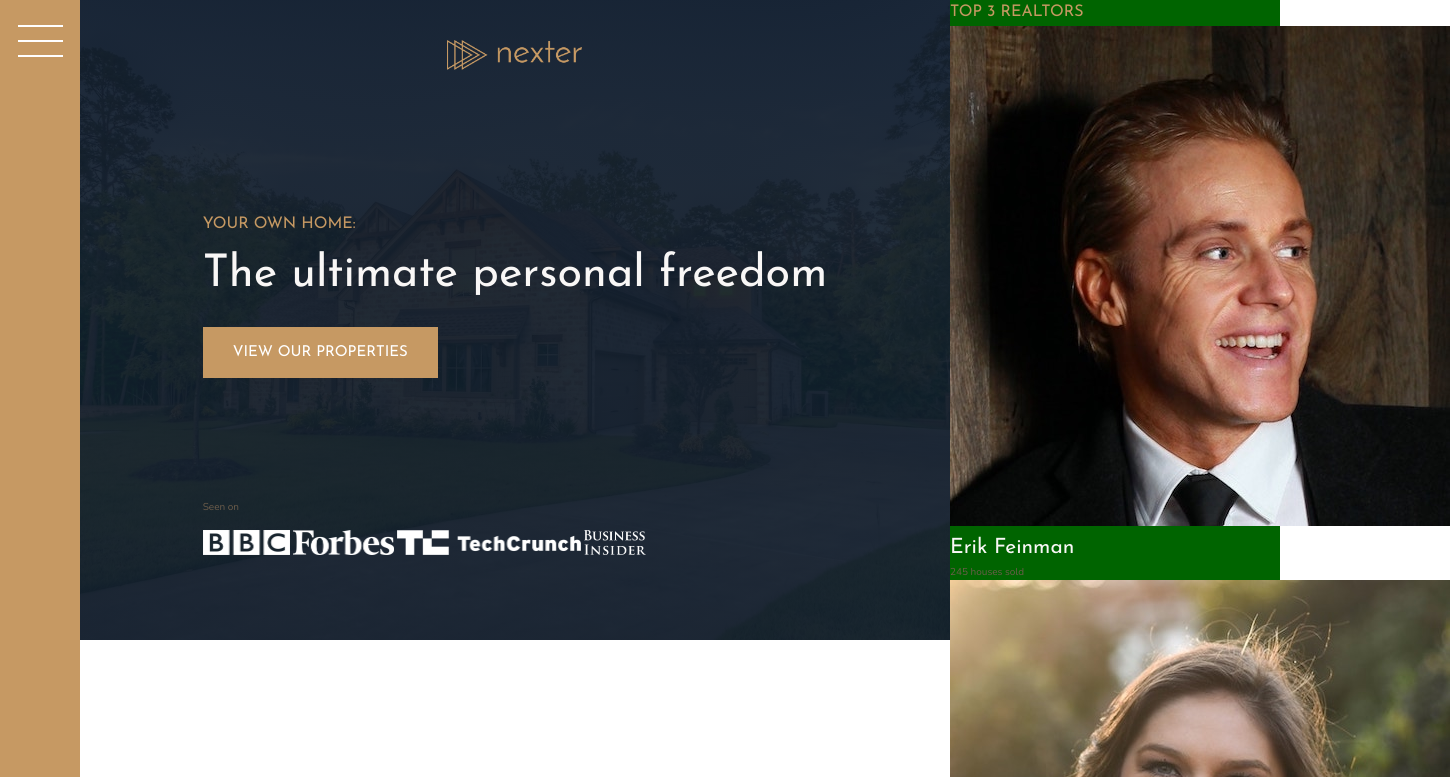
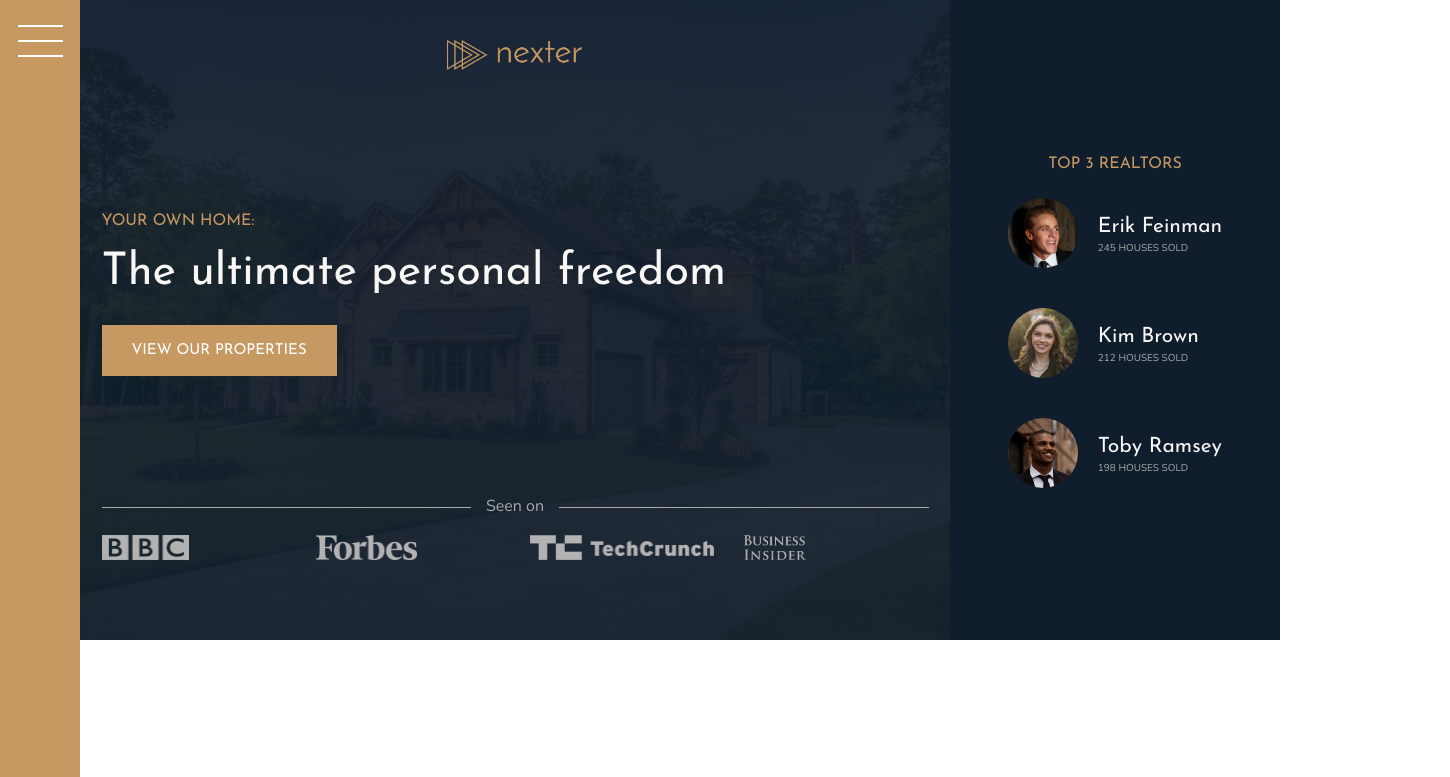
Before and after one commit to KarolinaKotwica/Grid-website-project, a website: page index.html in a window 1280 px wide. Shown: the top 777 px of the page, 1450 px wide, since content can reach past the window. Drawn offline with nearby package versions, Linux system fonts and the light colour scheme.

Commit message:
Finish header section

```diff
--- a/sass/_header.scss
+++ b/sass/_header.scss
@@ -26,13 +26,32 @@
     }
 
     &__seenon-text {
+        display: grid;
+        grid-template-columns: 1fr max-content 1fr;
+        grid-column-gap: 1.5rem;
+        align-items: center;
 
+        font-size: 1.6rem;
+        color: $color-grey-light-2;
+
+        &:before,
+        &:after {
+            content: '';
+            height: 1px;
+            display: block;
+            background-color: currentColor;
+        }
     }
 
     &__seenon-logos {
+        display: grid;
+        grid-template-columns: repeat(4, 1fr);
+        grid-column-gap: 3rem;
+        justify-content: center;
 
         img {
             height: 2.5rem;
+            filter: brightness(70%);
         }
 
     }
--- a/sass/_realtors.scss
+++ b/sass/_realtors.scss
@@ -1,4 +1,31 @@
 .realtors {
-    background-color: darkgreen;
+    background-color: $color-secondary;
     grid-column: col-start 7 / full-end;
+    padding: 3rem;
+
+    display: grid;
+    align-content: center;
+    justify-content: center;
+    justify-items: center;
+    grid-row-gap: 2rem;
+
+    &__list {
+        display: grid;
+        grid-template-columns: min-content max-content;
+        grid-column-gap: 2rem;
+        grid-row-gap: 5vh;
+        align-items: center;
+    }
+
+    &__img {
+        width: 7rem;
+        border-radius: 50%;
+        display: block;
+    }
+
+    &__sold {
+        text-transform: uppercase;
+        color: $color-grey-light-2;
+        margin-top: -3px;
+    }
 }
```
Also changed, not shown: css/style.css.
